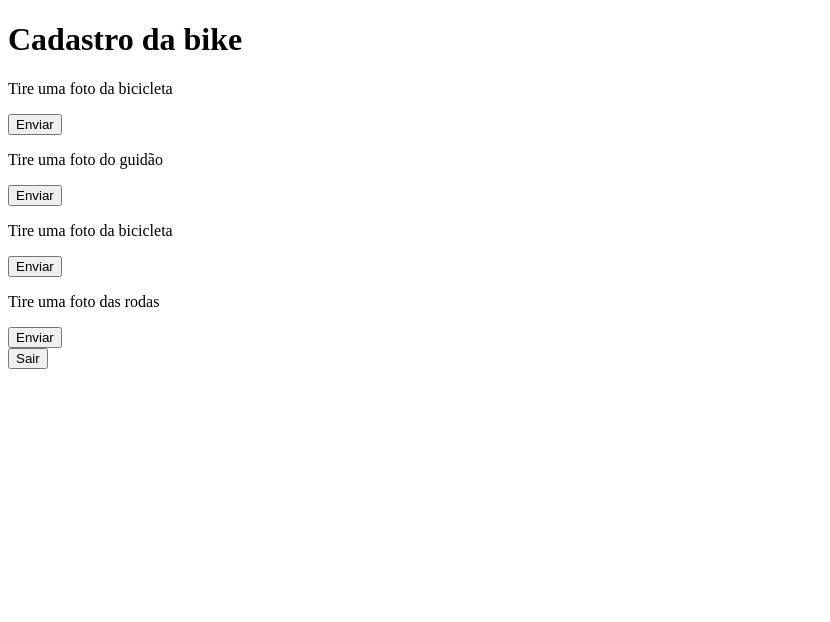
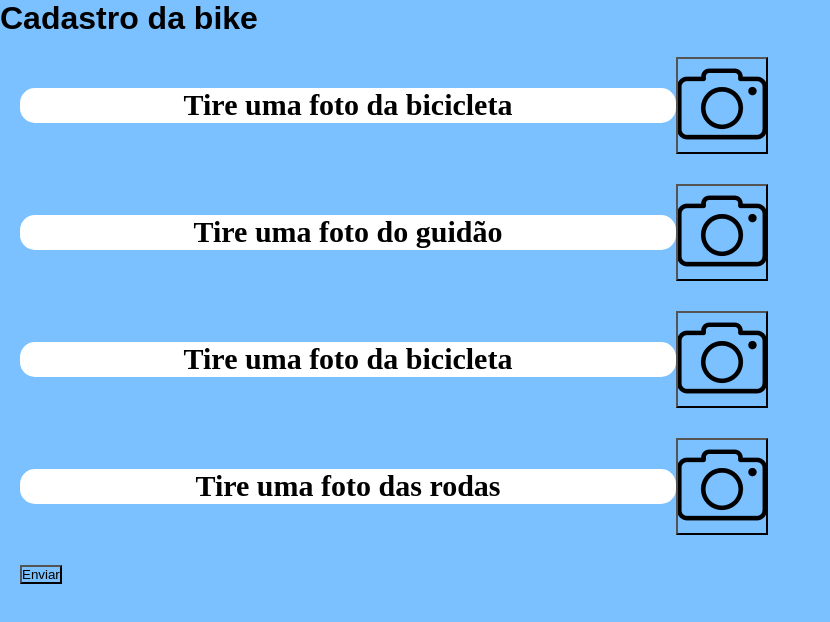
Before and after one commit to Checkpoint-Responsive/Sprint3, a React (Vite) app: page /pagina-cadastro in a window 1280 px wide. Shown: the top 622 px of the page, without its empty margins (0-830 px from the left). Built offline with nearby package versions, Linux system fonts and the light colour scheme.

Commit message:
css cadastro

```diff
--- a/src/App.css
+++ b/src/App.css
@@ -1 +1,9 @@
-/* css em todas as paginas */
+*{margin: 0;
+padding: 0;
+font-family: Arial, Helvetica, sans-serif;
+box-sizing: border-box;
+background-color: #7BC0FF;
+
+
+
+}
--- /dev/null
+++ b/src/routes/Cadastro/cadastro.css
@@ -0,0 +1,26 @@
+.box{
+    display: flex;
+    align-items: center;
+    width: 60%;
+    /* background-color: white; */
+    border-radius: 10px;
+    padding: 10px;
+    margin: 10px;
+
+    & p{
+        background-color: white;
+        width: 100%;
+        height: 35px;
+        border-radius: 15px;
+        display: flex;
+        justify-content: center;
+        text-align: center;
+
+        color: #000;
+font-family: Caudex;
+font-size: 30px;
+font-style: normal;
+font-weight: 700;
+line-height: normal;
+    }
+}
--- a/src/routes/Cadastro/index.jsx
+++ b/src/routes/Cadastro/index.jsx
@@ -1,4 +1,8 @@
+import camera from '../../img/camera.png'
+import './cadastro.css'
 export default function PaginaCadastro(){
+
+
     return (
 <>
 <header>
@@ -9,22 +13,22 @@ export default function PaginaCadastro(){
     <section className="cadastro">
             <div className="box">
                 <p>Tire uma foto da bicicleta</p>
-                <button className="btnEnviar">Enviar</button>
+                <button className="btnCamera"><img src={camera} alt="" /></button>
             </div>
             <div className="box">
                 <p>Tire uma foto do guidão</p>
-                <button className="btnEnviar">Enviar</button>
+                <button className="btnCamera"><img src={camera} alt="" /></button>
                 </div>
             <div className="box">
                 <p>Tire uma foto da bicicleta</p>
-                <button className="btnEnviar">Enviar</button>
+                <button className="btnCamera"><img src={camera} alt="" /></button>
                 </div>
             <div className="box">
                 <p>Tire uma foto das rodas</p>
-                <button className="btnEnviar">Enviar</button>
+                <button className="btnCamera"><img src={camera} alt="" /></button>
             </div>
             <div className="box">
-                <button className="btnEnviar">Sair</button>
+            <button className="btnEnviar">Enviar</button>
             </div>
     </section>
 </main>
```
